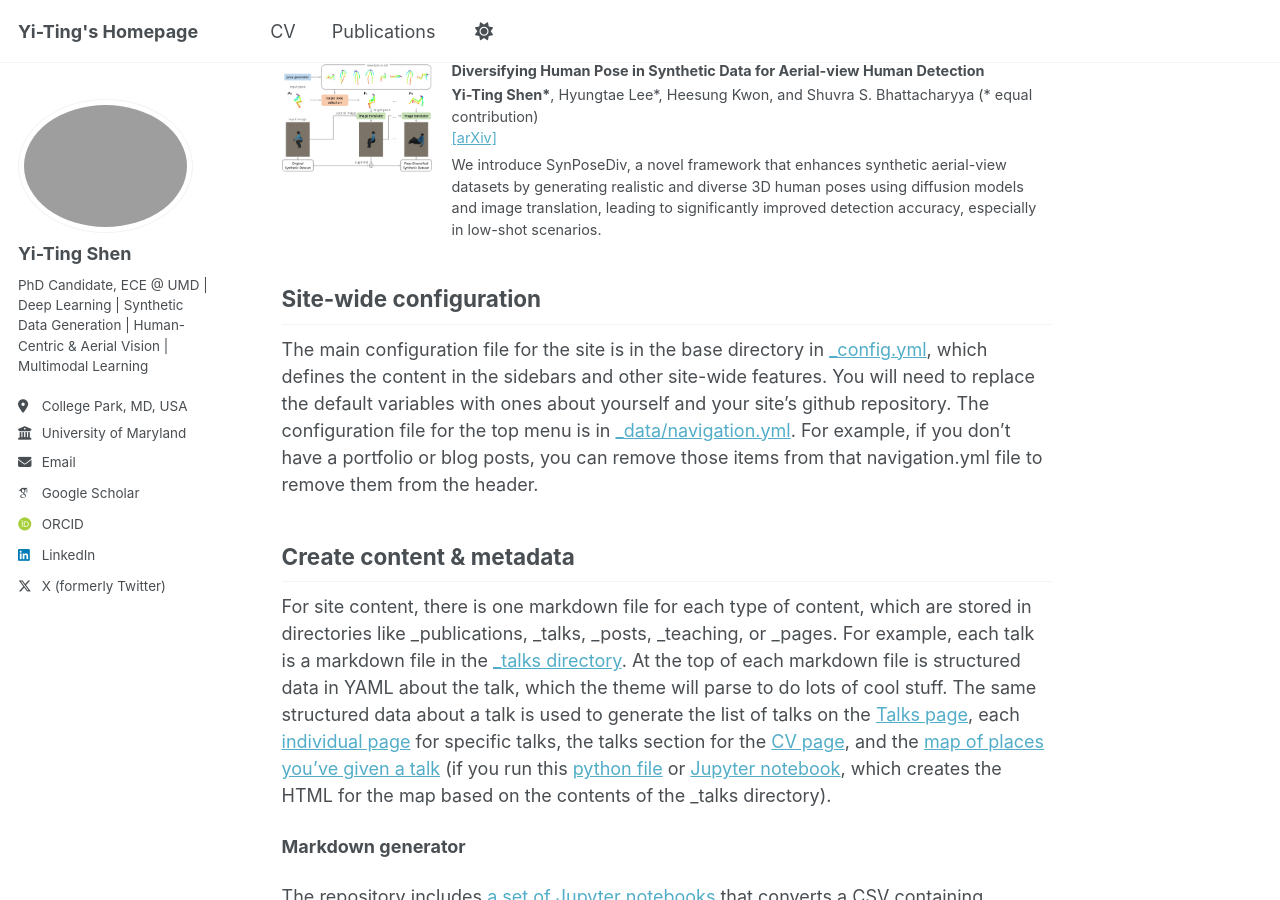
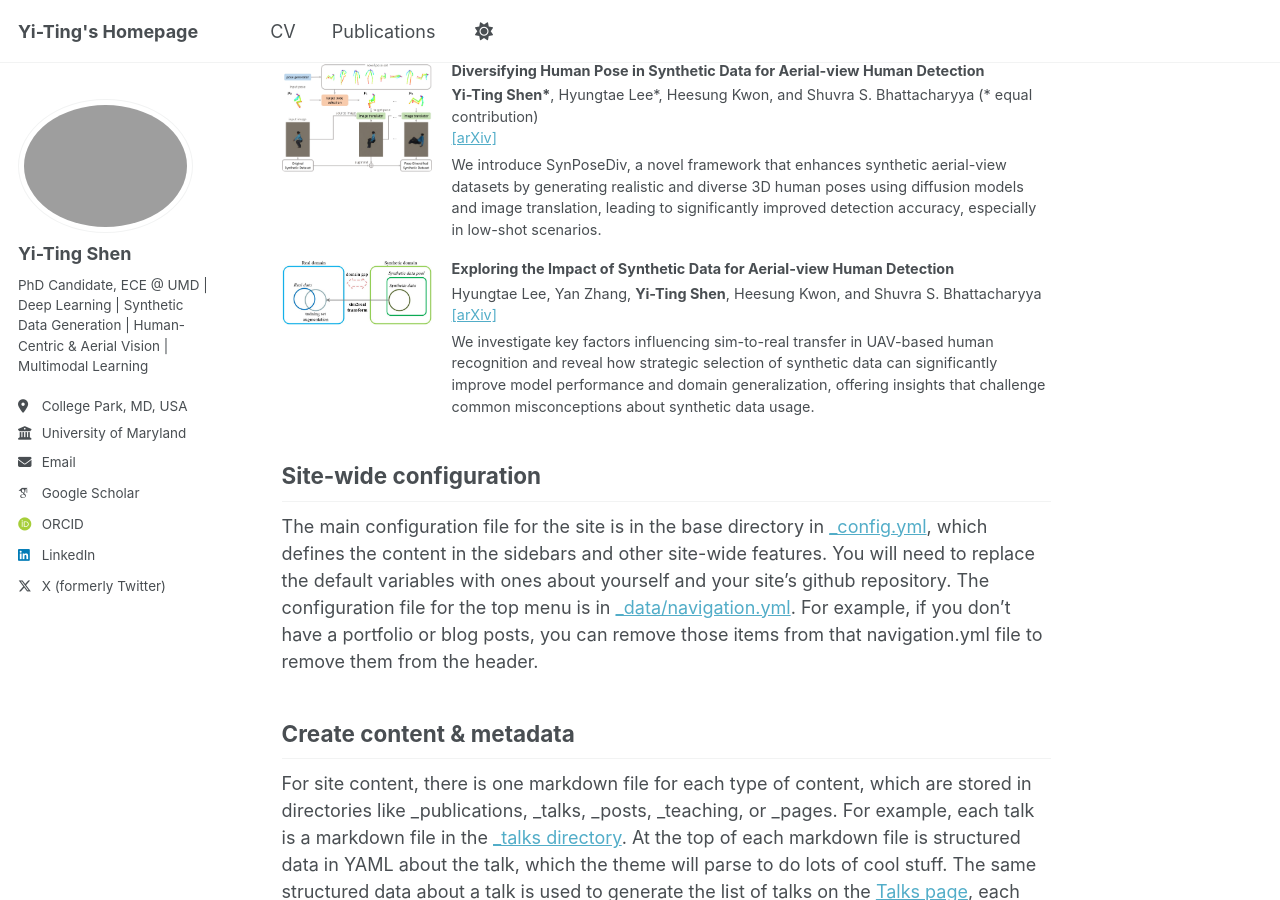
Before and after one commit to DennisShen/dennisshen.github.io, a Jekyll site: the page built from _pages/about.md, in a window 1280 px wide and 900 px high, scrolled down 1259 px. Built offline with Jekyll 4.4.1, drawn with Linux system fonts in a browser that asks for light colours; some web fonts are replaced.

Commit message:
update about.md

```diff
--- a/_pages/about.md
+++ b/_pages/about.md
@@ -77,6 +77,26 @@ Preprints
   </div>
 </div>
 
+<div style="display: flex; align-items: flex-start; margin-bottom: 20px; position: relative;">
+  <img src="/images/synanalysis.jpg" alt="SynAnalysis" style="width: 150px; height: auto; margin-right: 20px; border-radius: 4px;" class="original-image">
+  <div>
+    <h3 style="margin: 0; font-size: 0.8em;">
+      Exploring the Impact of Synthetic Data for Aerial-view Human Detection
+    </h3>
+    <p style="margin: 5px 0; font-size: 0.8em;">
+      Hyungtae Lee, Yan Zhang, <strong>Yi-Ting Shen</strong>, Heesung Kwon, and Shuvra S. Bhattacharyya
+      <br>
+      <a href="https://arxiv.org/abs/2405.15203">[arXiv]</a>
+    </p>
+    <p style="margin: 0; font-size: 0.8em;">
+      We investigate key factors influencing sim-to-real transfer in UAV-based human recognition and reveal how strategic selection of synthetic data can significantly improve model performance and domain generalization, offering insights that challenge common misconceptions about synthetic data usage.
+    </p>
+  </div>
+  <div class="enlarged-image-container">
+    <img src="/images/synanalysis.jpg" alt="SynAnalysis Enlarged" class="enlarged-image">
+  </div>
+</div>
+
 <style>
 /* Add this CSS to your page or a linked stylesheet */
 .original-image {
```
Also changed, not shown: images/synanalysis.jpg (added).
